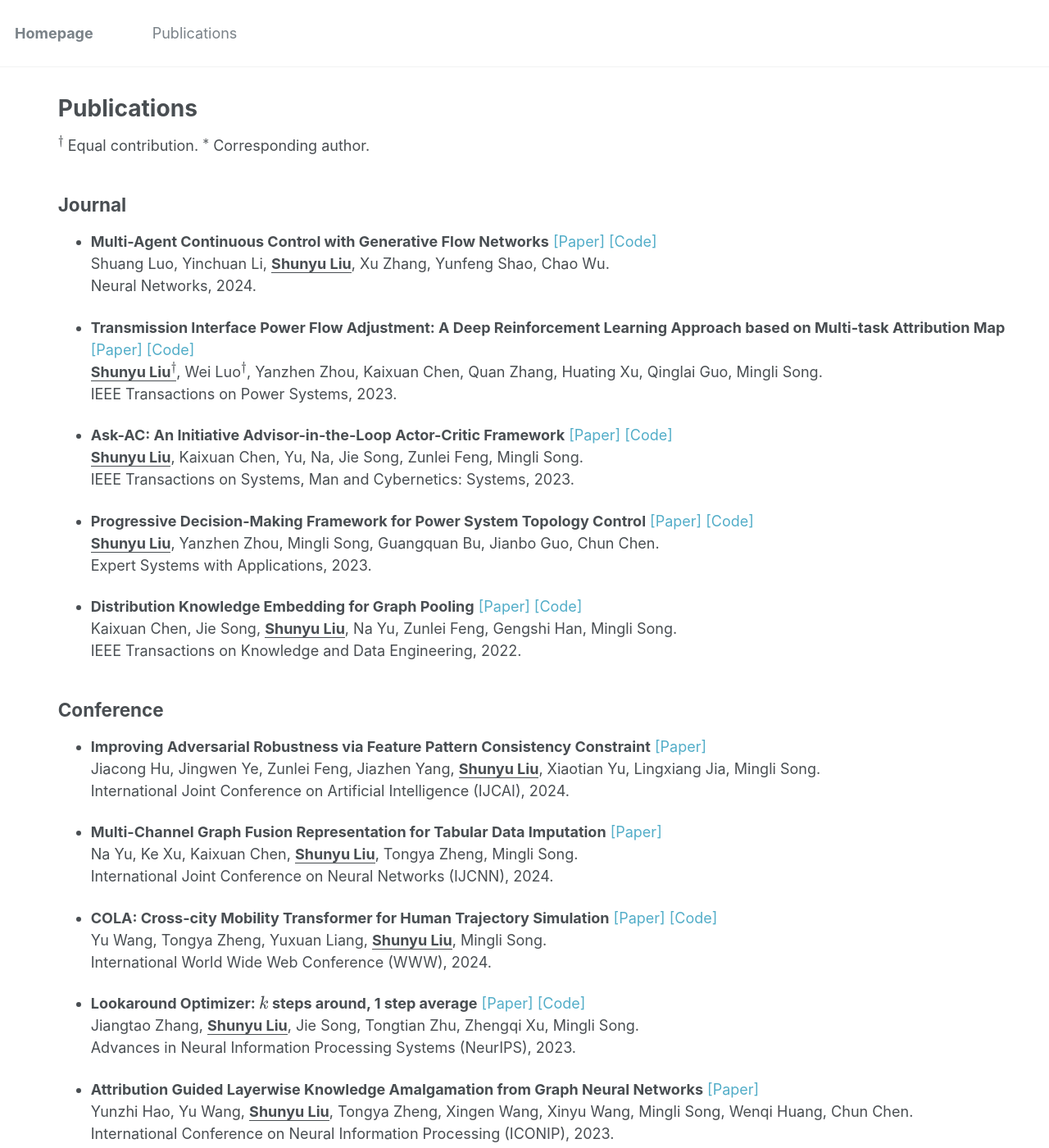
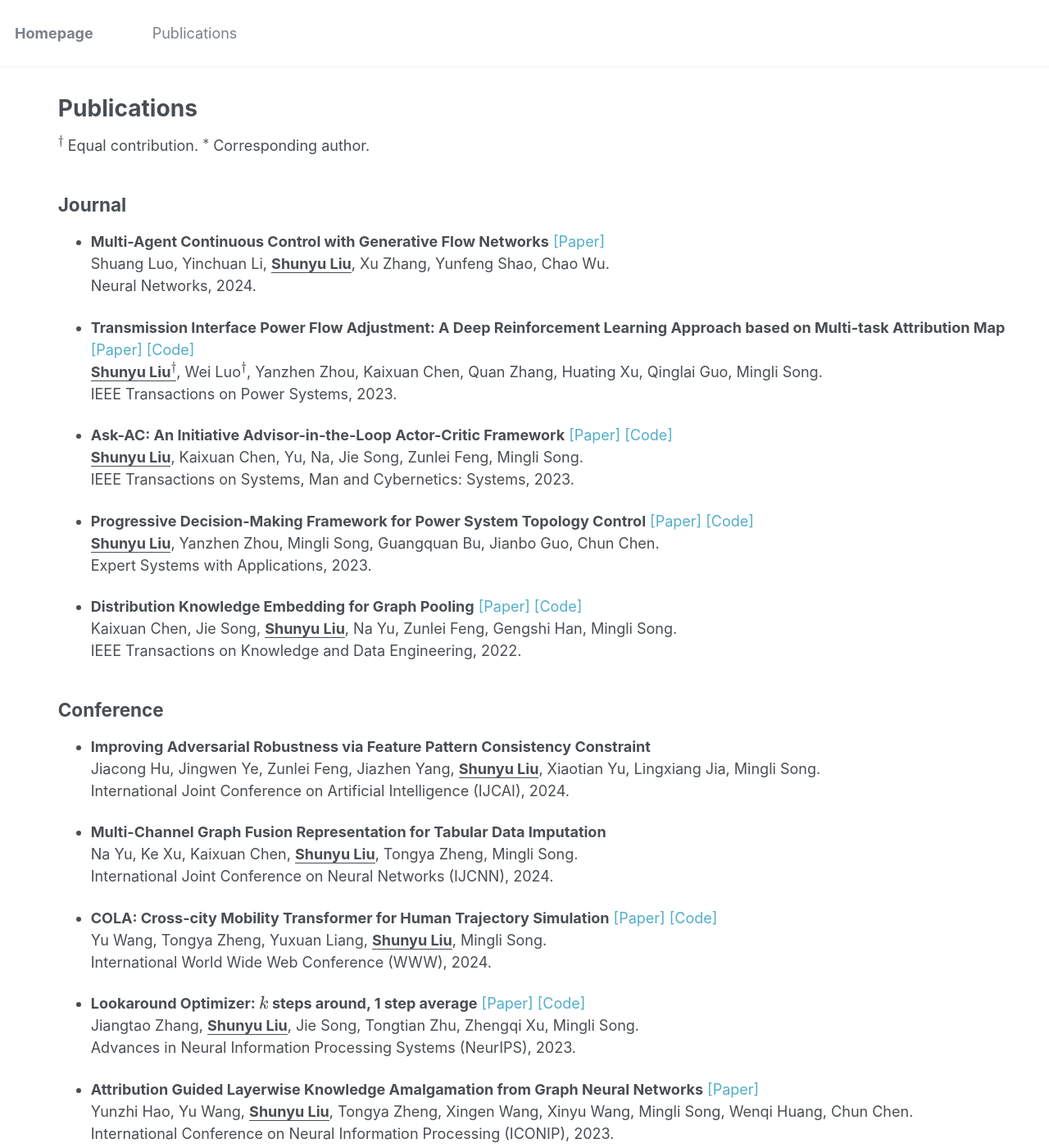
Before and after one commit to liushunyu/liushunyu.github.io, a Jekyll site: the page built from _pages/publications.md, in a window 1280 px wide and 1400 px high. Shown: the whole window at 82% size. Built offline with Jekyll 4.4.1, drawn with Linux system fonts in a browser that asks for light colours; formulas are drawn with MathJax 3.

Commit message:
Update publications.md

```diff
--- a/_pages/publications.md
+++ b/_pages/publications.md
@@ -9,7 +9,7 @@ $^\dagger$ Equal contribution. $^*$ Corresponding author.
 
 ## Journal
 
-- **Multi-Agent Continuous Control with Generative Flow Networks** <a href="https://www.sciencedirect.com/science/article/pii/S0893608024001679" target="_blank" style="text-decoration: none">\[Paper\]</a> <a href="https://github.com/isluoshuang/MACFN" target="_blank" style="text-decoration: none">\[Code\]</a> \\
+- **Multi-Agent Continuous Control with Generative Flow Networks** <a href="https://www.sciencedirect.com/science/article/abs/pii/S0893608024001679" target="_blank" style="text-decoration: none">\[Paper\]</a>  \\
   Shuang Luo, Yinchuan Li, **<u>Shunyu Liu</u>**, Xu Zhang, Yunfeng Shao, Chao Wu.\\
   Neural Networks, 2024.
 
@@ -37,12 +37,12 @@ $^\dagger$ Equal contribution. $^*$ Corresponding author.
 ## Conference
 
 
-- **Improving Adversarial Robustness via Feature Pattern Consistency Constraint** <a href="" target="_blank" style="text-decoration: none">\[Paper\]</a>  \\
+- **Improving Adversarial Robustness via Feature Pattern Consistency Constraint**  \\
   Jiacong Hu, Jingwen Ye, Zunlei Feng, Jiazhen Yang, **<u>Shunyu Liu</u>**, Xiaotian Yu, Lingxiang Jia, Mingli Song. \\
   International Joint Conference on Artificial  Intelligence (IJCAI), 2024.
 
 
-- **Multi-Channel Graph Fusion Representation for Tabular Data Imputation** <a href="" target="_blank" style="text-decoration: none">\[Paper\]</a>  \\
+- **Multi-Channel Graph Fusion Representation for Tabular Data Imputation**  \\
   Na Yu, Ke Xu, Kaixuan Chen, **<u>Shunyu Liu</u>**, Tongya Zheng, Mingli Song. \\
   International Joint Conference on Neural Networks (IJCNN), 2024.
 
```
